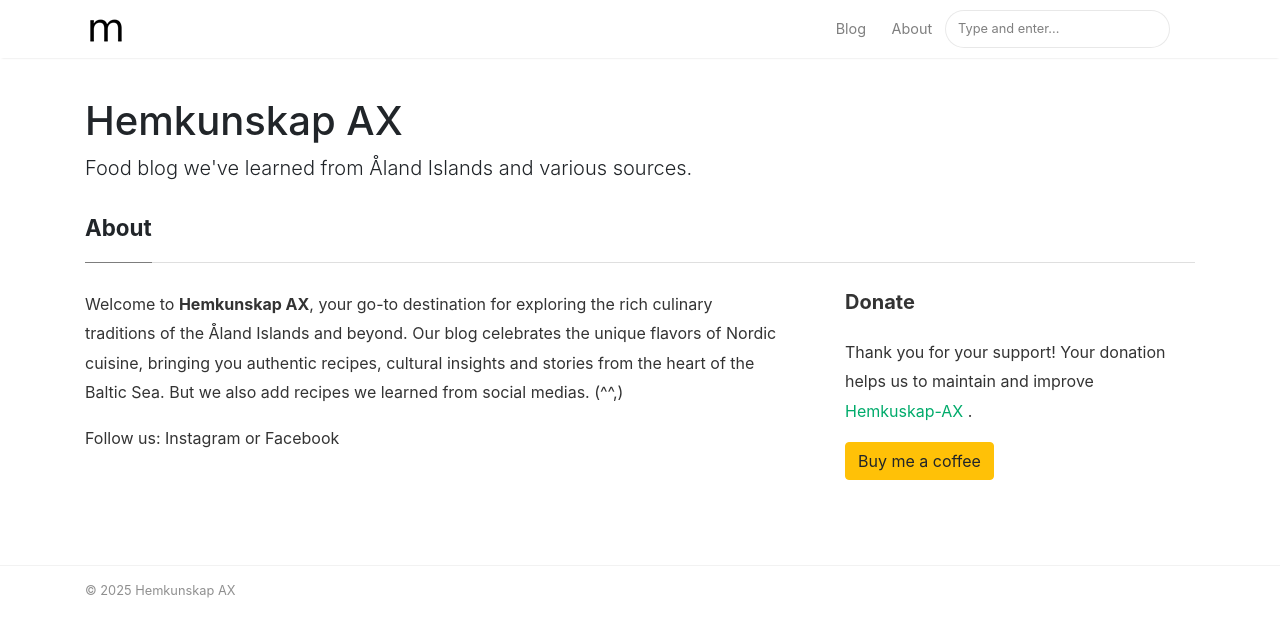
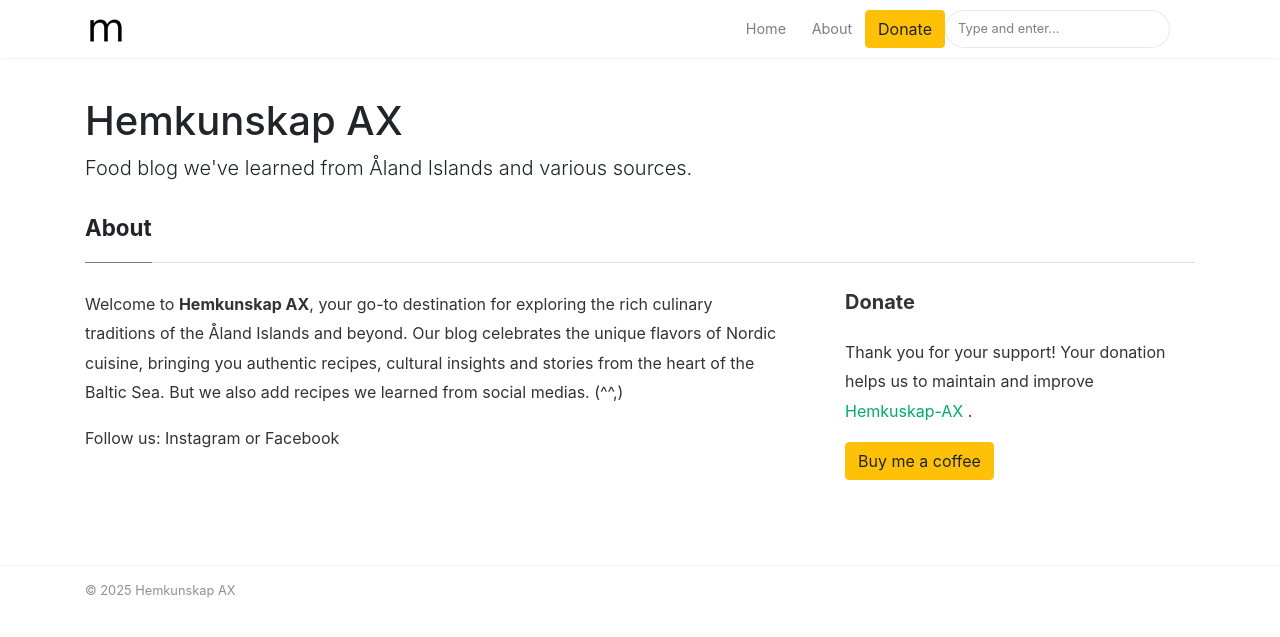
Before and after one commit to hmenorjr/hemkunskap-ax, a Jekyll site: the page built from _pages/about.md, in a window 1280 px wide. Shown: the top 637 px of the page. Built offline with Jekyll 4.4.1, drawn with Linux system fonts in a browser that asks for light colours; nearby versions of some CDN libraries.

Commit message:
default.html: Add a button in the nav-item for donation

```diff
--- a/_layouts/default.html
+++ b/_layouts/default.html
@@ -56,11 +56,15 @@
                 {% else %}
                 <li class="nav-item">
                 {% endif %}
-                <a class="nav-link" href="{{ site.baseurl }}/index.html">Blog</a>
+                    <a class="nav-link" href="{{ site.baseurl }}/index.html">Home</a>
                 </li>
 
                 <li class="nav-item">
-                <a class="nav-link" href="{{ site.baseurl }}/about">About</a>
+                    <a class="nav-link" href="{{ site.baseurl }}/about">About</a>
+                </li>
+
+                <li class="nav-item">
+                    <a target="_blank" href="https://buymeacoffee.com/hmenorjr" class="btn btn-warning">Donate</a>
                 </li>
 
                 {% include search-lunr.html %}
```
